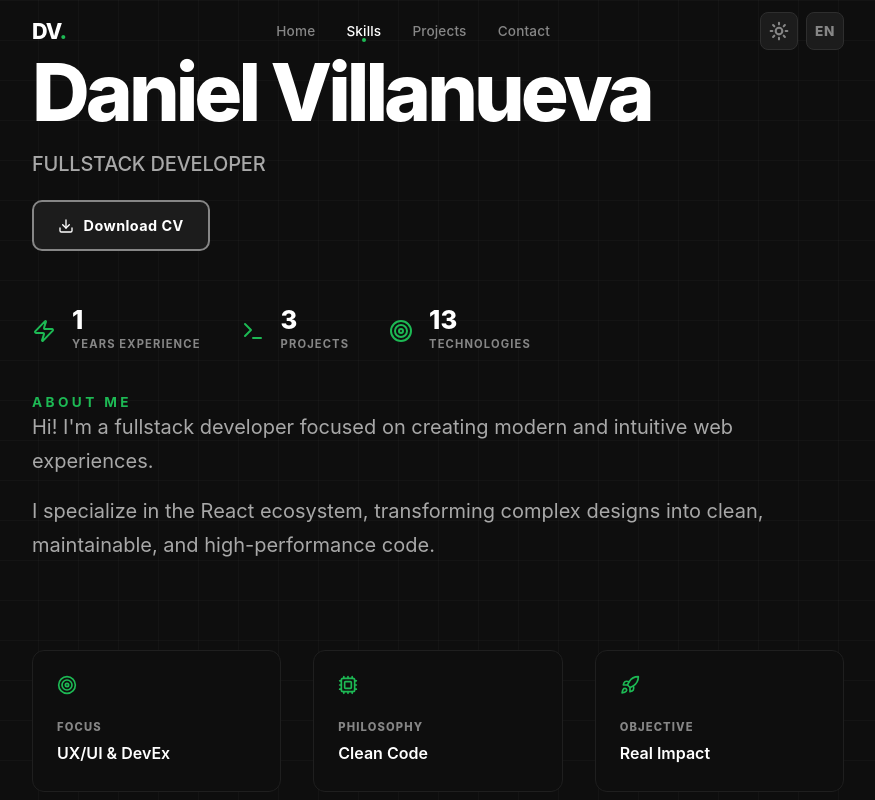
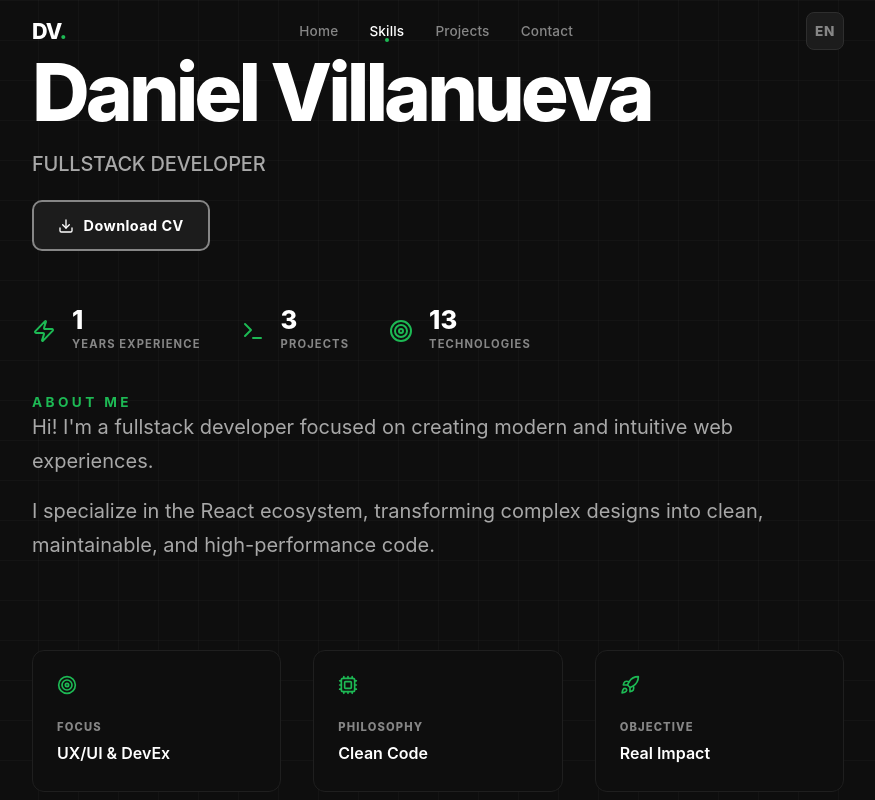
Before and after one commit to danielcerpa/Portfolio, a React (Vite) app: page / in a window 1280 px wide. Shown: the top 800 px of the page, without its empty margins (202-1077 px from the left). Built offline with nearby package versions, Linux system fonts and the light colour scheme.

Commit message:
white off/ and css up

```diff
--- a/index.html
+++ b/index.html
@@ -2,7 +2,7 @@
 <html lang="en">
   <head>
     <meta charset="UTF-8" />
-    <link rel="icon" type="image/svg+xml" href="/vite.svg" />
+    <link rel="icon" type="image/svg+xml" href="/dv_logo.png" />
     <meta name="viewport" content="width=device-width, initial-scale=1.0" />
     <title>Daniel Villanueva - Portfolio</title>
     <meta name="description" content="Portfolio of Daniel Villanueva, a Fullstack Developer specialized in React, Node.js and modern web technologies. Building clean, high-performance web experiences." />
--- a/src/components/LanguageSwitcher.css
+++ b/src/components/LanguageSwitcher.css
@@ -22,10 +22,7 @@
   box-shadow: 0 0 0 3px rgba(16, 185, 129, 0.06);
 }
 
-:root[data-theme='light'] .lang-btn:hover {
-  border-color: rgba(5, 150, 105, 0.3);
-  box-shadow: 0 0 0 3px rgba(5, 150, 105, 0.06);
-}
+
 
 .lang-text {
   font-family: var(--font-main);
--- a/src/components/Navbar.jsx
+++ b/src/components/Navbar.jsx
@@ -1,7 +1,6 @@
 import { useState, useEffect } from 'react';
 import { useTranslation } from 'react-i18next';
 import LanguageSwitcher from './LanguageSwitcher';
-import ThemeSwitcher from './ThemeSwitcher';
 import './Navbar.css';
 function Navbar() {
   const { t } = useTranslation();
@@ -69,7 +68,7 @@ function Navbar() {
         </ul>
 
         <div className="navbar-controls">
-          <ThemeSwitcher />
+
           <LanguageSwitcher />
         </div>
       </div>
--- a/src/components/Projects.jsx
+++ b/src/components/Projects.jsx
@@ -8,6 +8,7 @@ const techLogos = {
   'Vite': '/vite.svg',
   'JavaScript': '/javascript.svg',
   'CSS': '/css.svg',
+  'CSS3': '/css.svg',
   'HTML5': '/html5.svg',
   'TypeScript': '/typescript.svg',
   'MySQL': '/mysql-icon-dark.svg',
--- a/src/components/SkillsContent.css
+++ b/src/components/SkillsContent.css
@@ -145,13 +145,7 @@
   opacity: 1;
 }
 
-:root[data-theme='light'] .invert-in-light {
-  filter: grayscale(1) invert(0.9);
-}
 
-:root[data-theme='light'] .modern-skill-card:hover .invert-in-light {
-  filter: grayscale(0) invert(0.9);
-}
 
 @media (max-width: 768px) {
   .skills-section {
--- a/src/components/ThemeSwitcher.css
+++ /dev/null
@@ -1,43 +0,0 @@
-/* src/components/ThemeSwitcher.css */
-.theme-btn {
-  display: inline-flex;
-  align-items: center;
-  justify-content: center;
-  width: 38px;
-  height: 38px;
-  padding: 0;
-  background: var(--bg-secondary);
-  border: 1px solid var(--border-strong);
-  border-radius: 8px;
-  cursor: pointer;
-  flex-shrink: 0;
-  transition: all 0.2s ease;
-  outline: none;
-  color: var(--text-muted);
-}
-
-.theme-btn:hover {
-  color: var(--text-primary);
-  border-color: rgba(16, 185, 129, 0.3);
-  box-shadow: 0 0 0 3px rgba(16, 185, 129, 0.06);
-}
-
-:root[data-theme='light'] .theme-btn:hover {
-  border-color: rgba(5, 150, 105, 0.3);
-  box-shadow: 0 0 0 3px rgba(5, 150, 105, 0.06);
-}
-
-.theme-btn-icon {
-  transition: transform 0.4s cubic-bezier(0.34, 1.56, 0.64, 1), opacity 0.3s ease;
-}
-
-.theme-btn:active .theme-btn-icon {
-  transform: scale(0.85);
-}
-
-@media (max-width: 480px) {
-  .theme-btn {
-    width: 34px;
-    height: 34px;
-  }
-}
--- a/src/components/ThemeSwitcher.jsx
+++ /dev/null
@@ -1,39 +0,0 @@
-import { useEffect, useState } from 'react';
-import { Sun, Moon } from 'lucide-react';
-import './ThemeSwitcher.css';
-
-function ThemeSwitcher() {
-  const [isLight, setIsLight] = useState(() => {
-    const saved = localStorage.getItem('theme');
-    if (saved) return saved === 'light';
-    return false; // Predeterminado a oscuro
-  });
-
-  useEffect(() => {
-    if (isLight) {
-      document.documentElement.setAttribute('data-theme', 'light');
-      localStorage.setItem('theme', 'light');
-    } else {
-      document.documentElement.setAttribute('data-theme', 'dark');
-      localStorage.setItem('theme', 'dark');
-    }
-  }, [isLight]);
-
-  const toggle = () => setIsLight(!isLight);
-
-  return (
-    <button
-      className="theme-btn"
-      onClick={toggle}
-      aria-label={isLight ? 'Cambiar a modo oscuro' : 'Cambiar a modo claro'}
-    >
-      {isLight ? (
-        <Moon className="theme-btn-icon" size={20} strokeWidth={2.5} />
-      ) : (
-        <Sun className="theme-btn-icon" size={20} strokeWidth={2.5} />
-      )}
-    </button>
-  );
-}
-
-export default ThemeSwitcher;
--- a/src/index.css
+++ b/src/index.css
@@ -33,25 +33,7 @@
   -moz-osx-font-smoothing: grayscale;
 }
 
-:root[data-theme='light'] {
-  --bg-primary: #ffffff;
-  --bg-secondary: #f4f4f5;
-  --bg-tertiary: #e4e4e7;
 
-  --text-primary: #18181b;
-  --text-secondary: #52525b;
-  --text-muted: #a1a1aa;
-
-  --accent-primary: #1db954; /* Verde Spotify para modo claro */
-  --accent-primary-dim: rgba(29, 185, 84, 0.12);
-
-  --border-subtle: #e4e4e7;
-  --border-strong: #d4d4d8;
-
-  --grid-color: rgba(0, 0, 0, 0.05);
-  --track-bg: rgba(0, 0, 0, 0.05);
-  --nav-bg: rgba(255, 255, 255, 0.75);
-}
 
 * {
   margin: 0;
```
Also changed, not shown: public/dv_logo.png (added).
